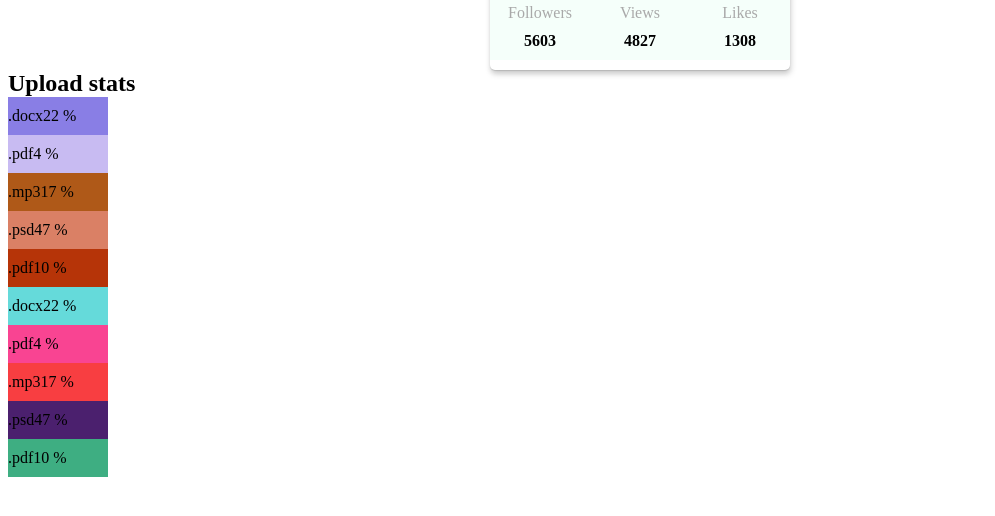
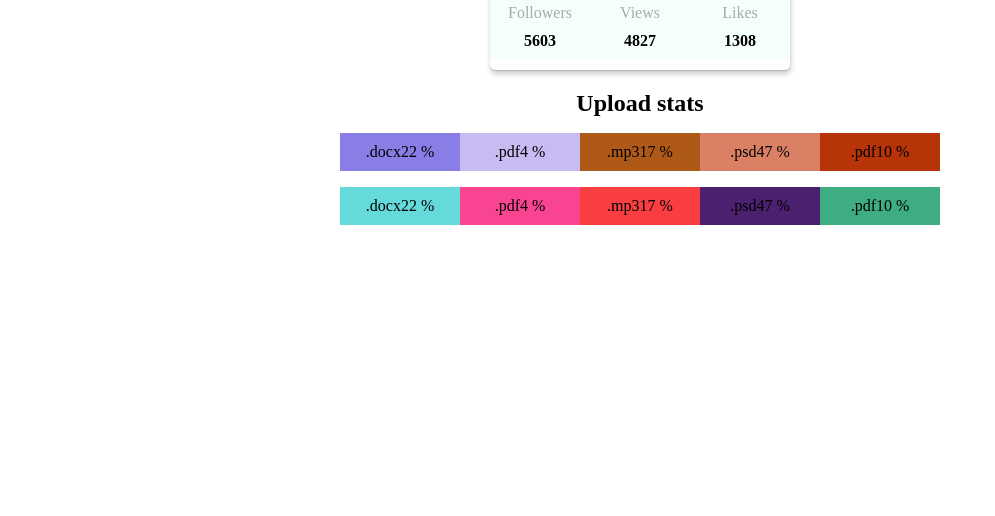
Before and after one commit to Y-Savushchyk/goit-react-hw-01-components, a React (Create React App) app: page / in a window 1280 px wide. Shown: the part 252-768 px from the top of the page, without its empty margins (0-995 px from the left). Built offline with nearby package versions, Linux system fonts and the light colour scheme.

Commit message:
add FriendList.jsx

```diff
--- /dev/null
+++ b/src/FriendList/FriendList.jsx
@@ -0,0 +1 @@
+import css from './FriendList.module.css'
--- a/src/components/SocialNetworkProfile/SocialNetworkProfile.jsx
+++ b/src/components/SocialNetworkProfile/SocialNetworkProfile.jsx
@@ -20,7 +20,7 @@ export const  Profile = ({ username, tag, location, avatar, stats }) => {
             </div>
 
             <ul className={css.stats}>
-                <li >
+                <li  className={css.item}>
                     <span className={css.label}>Followers</span>
                     <span className={css.quantity}>{followers}</span>
                 </li>
--- a/src/components/SocialNetworkProfile/SocialNetworkProfile.module.css
+++ b/src/components/SocialNetworkProfile/SocialNetworkProfile.module.css
@@ -41,11 +41,13 @@
 .stats {
   list-style: none;
   display: flex;
+  padding: 0;
+  margin: 0;
 
   background-color: mintcream;
   border-top: 2px solid gainsboro;
 }
-li {
+.item {
   width: 100px;
   padding: 10px 0px;
 }
@@ -61,11 +63,7 @@ li {
   font-weight: 700;
 }
 /* переместить в общий  */
-ul {
-  padding: 0;
-  margin: 0;
-  list-style: none;
-}
+
 p,
 h1,
 h2,
--- a/src/components/Statistics/Statistics.jsx
+++ b/src/components/Statistics/Statistics.jsx
@@ -4,10 +4,10 @@ import css from './Statistics.module.css'
 export const Statistics = ({title, stats}) => {
     return (
 
-        <section className="statistics">
+        <section className={css.statistics}>
             {title && <h2 className={css.title}>{title}</h2>}
 
-            <ul className="stat-list">
+            <ul className={css.statList}>
                 {stats.map(({id, label, percentage}) => {
                     return (
                         <List key={id} label={label} percentage={percentage} />
--- a/src/components/Statistics/Statistics.module.css
+++ b/src/components/Statistics/Statistics.module.css
@@ -1,12 +1,14 @@
 .statistics {
+  text-align: center;
 }
 .title {
+  text-align: center;
+  margin-top: 20px;
 }
-.stat-list {
+.statList {
+  margin: 5 0 0 0;
+  padding: 0;
+  list-style: none;
+  display: flex;
+  justify-content: center;
 }
-.item {
-}
-.label {
-}
-.percentage {
-}
--- a/src/components/Statistics/list/list.module.css
+++ b/src/components/Statistics/list/list.module.css
@@ -1,6 +1,11 @@
 .item {
+  text-align: center;
+  width: 100px;
+  padding: 10px;
 }
 .label {
+  text-align: center;
 }
 .percentage {
+  text-align: center;
 }
```
Also changed, not shown: src/FriendList/FriendList.module.css (added).
